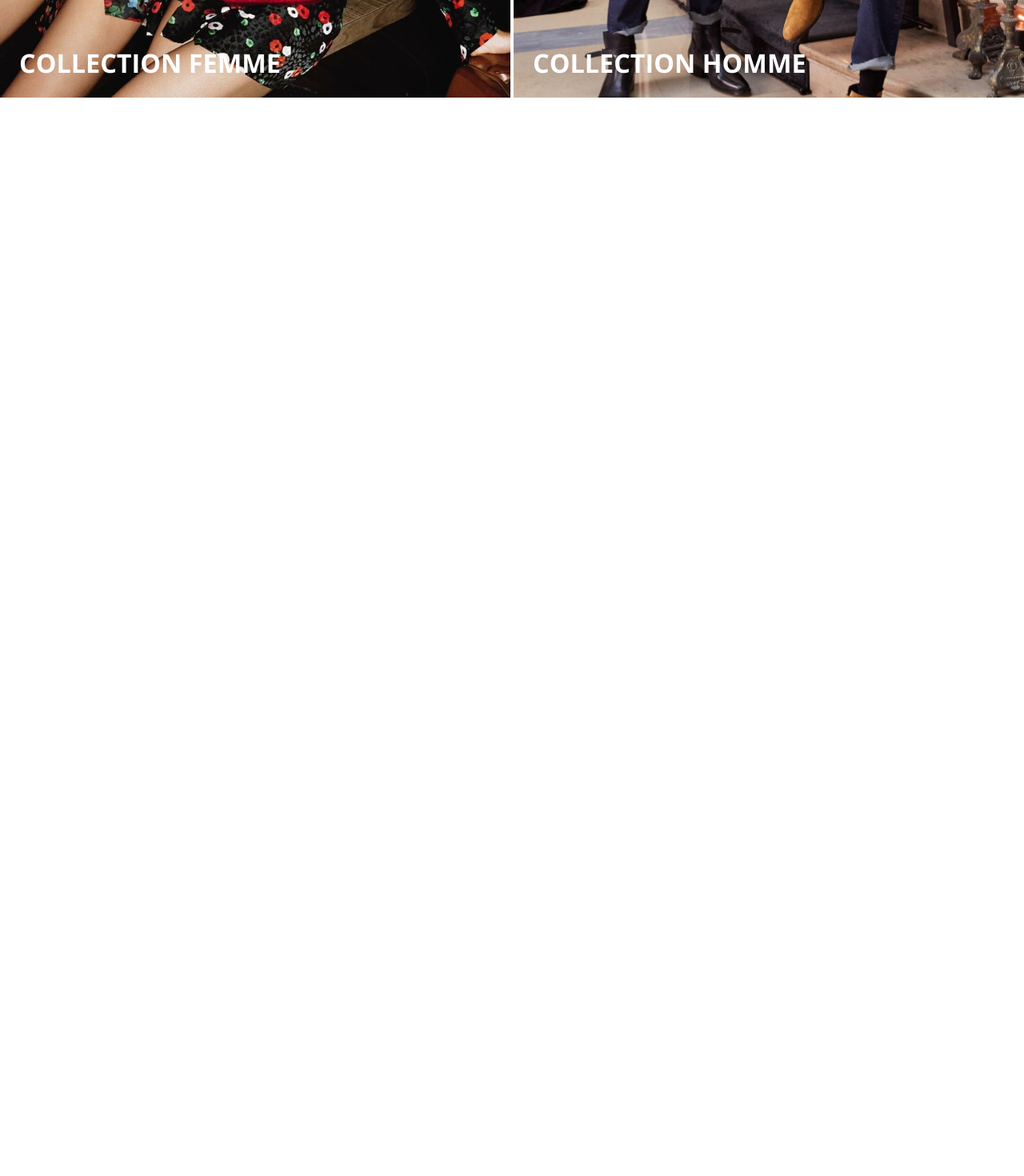
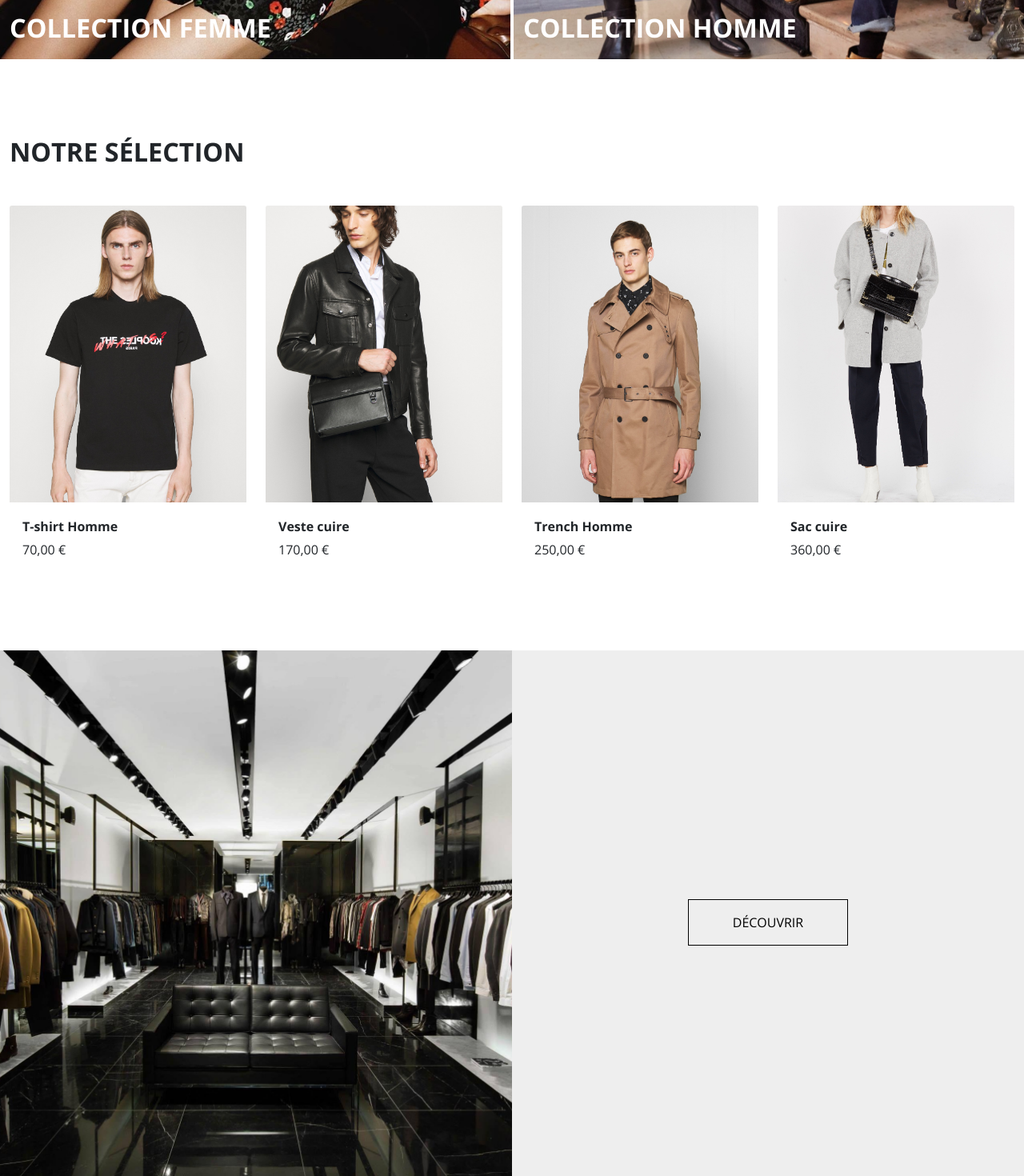
Before and after one commit to damouss/faume, a Vue app: page / in a window 1280 px wide. Shown: the part 1900-3370 px from the top of the page at 80% size. Before the commit the page ends 2070 px from the top, so only its background shows below. Built offline with nearby package versions, Linux system fonts and the light colour scheme.

Commit message:
add collection & selection products & store

```diff
--- a/src/assets/styles/_settings.scss
+++ b/src/assets/styles/_settings.scss
@@ -24,6 +24,8 @@ body {
     font-size: 13px;
     line-height: 1.8;
 }
+
+
 
 h1{
     font-size: calc(1.625rem + 4.5vw);
@@ -70,10 +72,24 @@ h2{
     }
 
 }
+
+/*Background color*/
+
+.bg-grey-light{
+    background-color: #eeeeee;
+}
 /*Cards*/
 .card{
     border:0;
     border-radius: 0;
+    .card-img-top {
+        width: 100%;
+        height: 29vw;
+        object-fit: cover;
+        @media screen and (max-width:768px) {
+            height: 100vw;
+        }
+    }
 }
 /*Modal cart*/
 .modal.fade.right.show .modal-dialog {
@@ -125,3 +141,30 @@ h2{
 
     }
 }
+
+@media screen and (max-width:768px){
+    .hscroll {
+        overflow-x: auto;
+        scroll-snap-type: x proximity;
+        margin-left: -1rem;
+        margin-right: -1rem;
+        .row>* {
+            padding-right: 0.5rem;
+            padding-left: 0.5rem;
+        }
+        .row>*:first-child {
+            padding-left: 1rem;
+        }
+        .row{
+            display: flex;
+            flex-wrap: nowrap;
+            width: max-content;
+            margin: 0;
+            .col{
+                width:66vw;
+                flex: auto;
+                scroll-snap-align: center;
+            }
+        }
+    }
+}
--- a/src/assets/styles/style.scss
+++ b/src/assets/styles/style.scss
@@ -154,6 +154,9 @@
         }
         .card{
             min-height:85vh;
+            .card-img-overlay{
+                padding:0.75rem;
+            }
             &.collection-f{
                 background:url(../images/robe.jpeg)center center/cover;
             }
@@ -178,3 +181,44 @@
         }
     }
 }
+
+.selection-products{
+    .title-product{
+        font-weight:700;
+        font-size: 16px;
+    }
+    .price-product{
+        font-size:16px;
+    }
+}
+
+.point-of-sales{
+    .row{
+        .col-point-of-sales {
+            padding-left:0;
+            padding-right:0
+        }
+
+        .card{
+            min-height:85vh;
+            &.img-store{
+                background:url(../images/store.jpeg)center center/cover;
+            }
+            .card-img-overlay{
+                padding:0.75rem;
+            }
+
+        }
+        @media screen and (max-width:768px) {
+            .card{
+                min-height:50vh;
+            }
+            .col-point-of-sales:last-child {
+                .card{
+                    min-height:30vh;
+                }
+            }
+
+        }
+    }
+}
--- a/src/components/CollectionsHF.vue
+++ b/src/components/CollectionsHF.vue
@@ -1,18 +1,18 @@
 <template>
-    <section class=" collections py-5">
+    <section class="collections">
         <div class="container-fluid ">
             <div class="row  row-cols" >
                 <div class="col-md-6 col-collections">
                     <a href="#" class="card bg-dark text-white collection-f">
                         <div class="card-img-overlay d-flex align-items-end ">
-                            <h2 class="min-h2 mb-0 px-2 pb-2">Collection femme</h2>
+                            <h2 class="min-h2 mb-0 pb-2">Collection femme</h2>
                         </div>
                     </a>
                 </div>
                 <div class="col-md-6  col-collections">
                     <a href="#" class="card bg-dark text-white collection-h">
                         <div class="card-img-overlay d-flex align-items-end ">
-                            <h2 class="min-h2 mb-0 px-2 pb-2">Collection homme</h2>
+                            <h2 class="min-h2 mb-0 pb-2">Collection homme</h2>
                         </div>
                     </a>
                 </div>
--- /dev/null
+++ b/src/components/PointOfSales.vue
@@ -0,0 +1,31 @@
+<template>
+    <section class="point-of-sales">
+        <div class="container-fluid ">
+            <div class="row  row-cols" >
+                <div class="col-md-6 col-point-of-sales">
+                    <div class="card bg-dark text-white img-store"></div>
+                </div>
+                <div class="col-md-6  col-point-of-sales">
+                    <div class="card text-white bg-grey-light">
+                        <div class="card-img-overlay d-flex align-items-center justify-content-center ">
+                            <a class="btn btn-outline-primary dark mb-7 mb-md-0" href="#">
+                                Découvrir
+                            </a>
+                        </div>
+                    </div>
+                </div>
+            </div>
+        </div>
+    </section>
+</template>
+
+<script>
+export default {
+    name: 'PointOfSales',
+    mounted() {
+    }
+}
+</script>
+
+<style lang="scss">
+</style>
--- /dev/null
+++ b/src/components/SelectionProducts.vue
@@ -0,0 +1,58 @@
+<template>
+    <section class="selection-products py-5">
+        <div class="container-fluid py-5 overflow-hidden">
+            <h2 class="min-h2 mb-5">Notre sélection</h2>
+            <div class="hscroll">
+                <div class="row ">
+                    <div class="col col-md-3">
+                        <div class="card">
+                                <img src="../assets/images/product1.jpeg" class="card-img-top" alt="produit 1">
+                            <div class="card-body">
+                                <p class="title-product mb-0">T-shirt Homme</p>
+                                <p class="price-product mb-0">70,00 €</p>
+                            </div>
+                        </div>
+                    </div>
+                    <div class=" col  col-md-3">
+                        <div class="card">
+                            <img  src="../assets/images/product2.jpeg" class="card-img-top" alt="produit 2">
+                            <div class="card-body">
+                                <p class="title-product mb-0">Veste cuire</p>
+                                <p class="price-product mb-0">170,00 €</p>
+                            </div>
+                        </div>
+                    </div>
+                    <div class=" col  col-md-3">
+                        <div class="card">
+                            <img  src="../assets/images/product3.jpeg" class="card-img-top" alt="produit 3">
+                            <div class="card-body">
+                                <p class="title-product mb-0">Trench Homme</p>
+                                <p class="price-product mb-0">250,00 €</p>
+                            </div>
+                        </div>
+                    </div>
+                    <div class=" col  col-md-3">
+                        <div class="card">
+                            <img  src="../assets/images/product4.jpeg" class="card-img-top" alt="produit 4">
+                            <div class="card-body">
+                                <p class="title-product mb-0">Sac cuire</p>
+                                <p class="price-product mb-0">360,00 €</p>
+                            </div>
+                        </div>
+                    </div>
+                </div>
+            </div>
+        </div>
+    </section>
+</template>
+
+<script>
+export default {
+    name: 'SelectionProducts',
+    mounted() {
+    }
+}
+</script>
+
+<style lang="scss">
+</style>
--- a/src/pages/HomePage.vue
+++ b/src/pages/HomePage.vue
@@ -4,6 +4,8 @@
         <BannerLarge/>
         <SectionTwo/>
         <CollectionsHF/>
+        <SelectionProducts/>
+        <PointOfSales/>
     </div>
 </template>
 
@@ -12,13 +14,18 @@ import BannerLarge from "@/components/BannerLarge";
 import Navbar from "@/components/Navbar.vue";
 import SectionTwo from "@/components/SectionTwo.vue";
 import CollectionsHF from "@/components/CollectionsHF.vue";
+import SelectionProducts from "@/components/SelectionProducts.vue";
+import PointOfSales from "@/components/PointOfSales.vue";
+
 export default {
     name: 'HomePage',
     components: {
         BannerLarge,
         Navbar,
         SectionTwo,
-        CollectionsHF
+        CollectionsHF,
+        SelectionProducts,
+        PointOfSales
         },
     mounted() {
 
```
